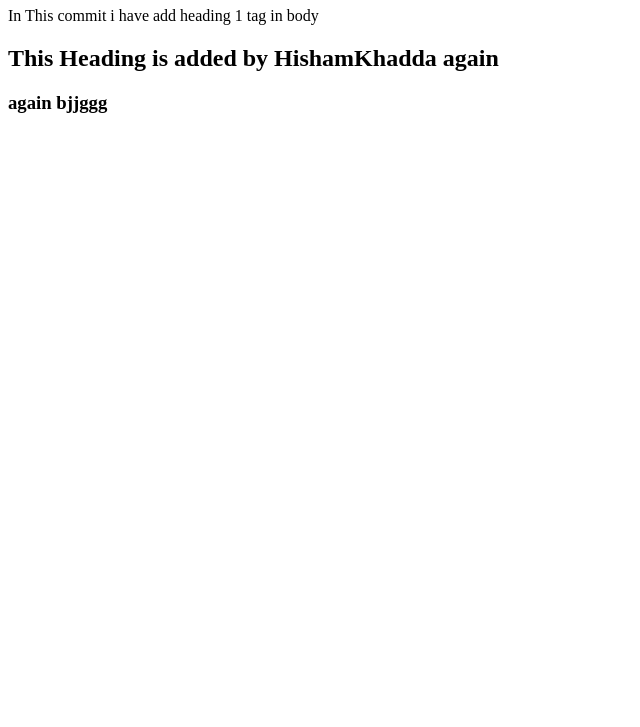
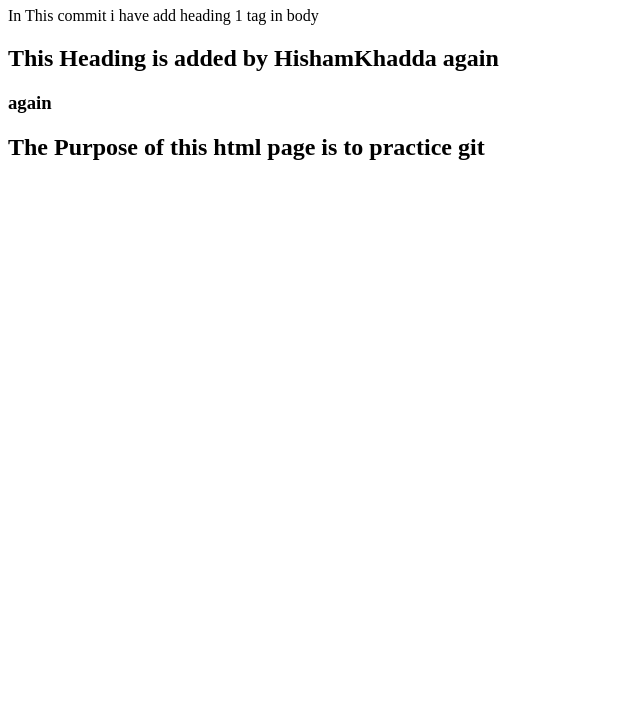
Before and after one commit to Kratux934/project_git_3SI2, a plain HTML site: page index.html in a window 1280 px wide. Shown: the part 73-800 px from the top of the page, without its empty margins (0-640 px from the left). Drawn offline with Linux system fonts and the light colour scheme.

Commit message:
another heading is added for the purpose of html page

```diff
--- a/index.html
+++ b/index.html
@@ -9,6 +9,7 @@
     <h1>This is My First Commit</h1>
     <p>In This commit i have add heading 1 tag in body</p>
     <h2>This Heading is added by HishamKhadda again</h2>
-    <h3>again bjjggg</h3>
+    <h3>again</h3>
+    <h2>The Purpose of this html page is to practice git</h2>
 </body>
 </html>
```
